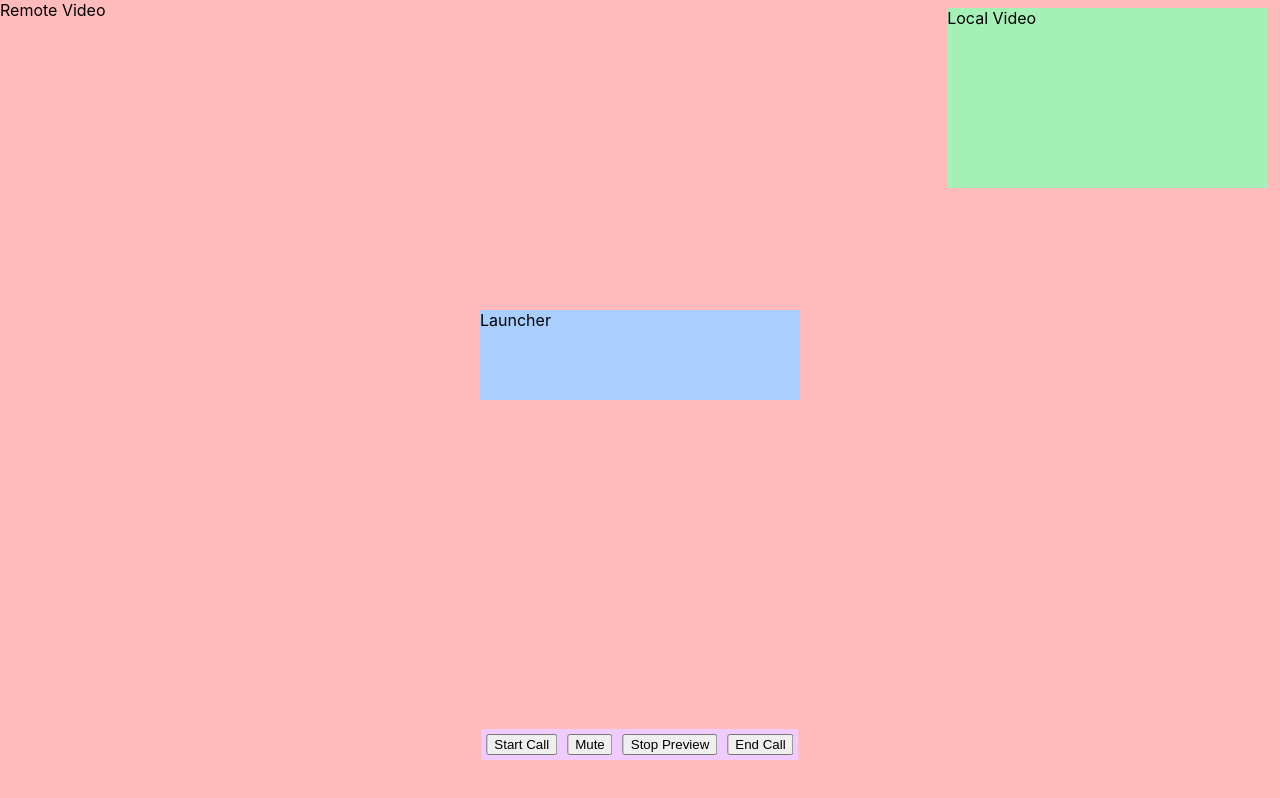
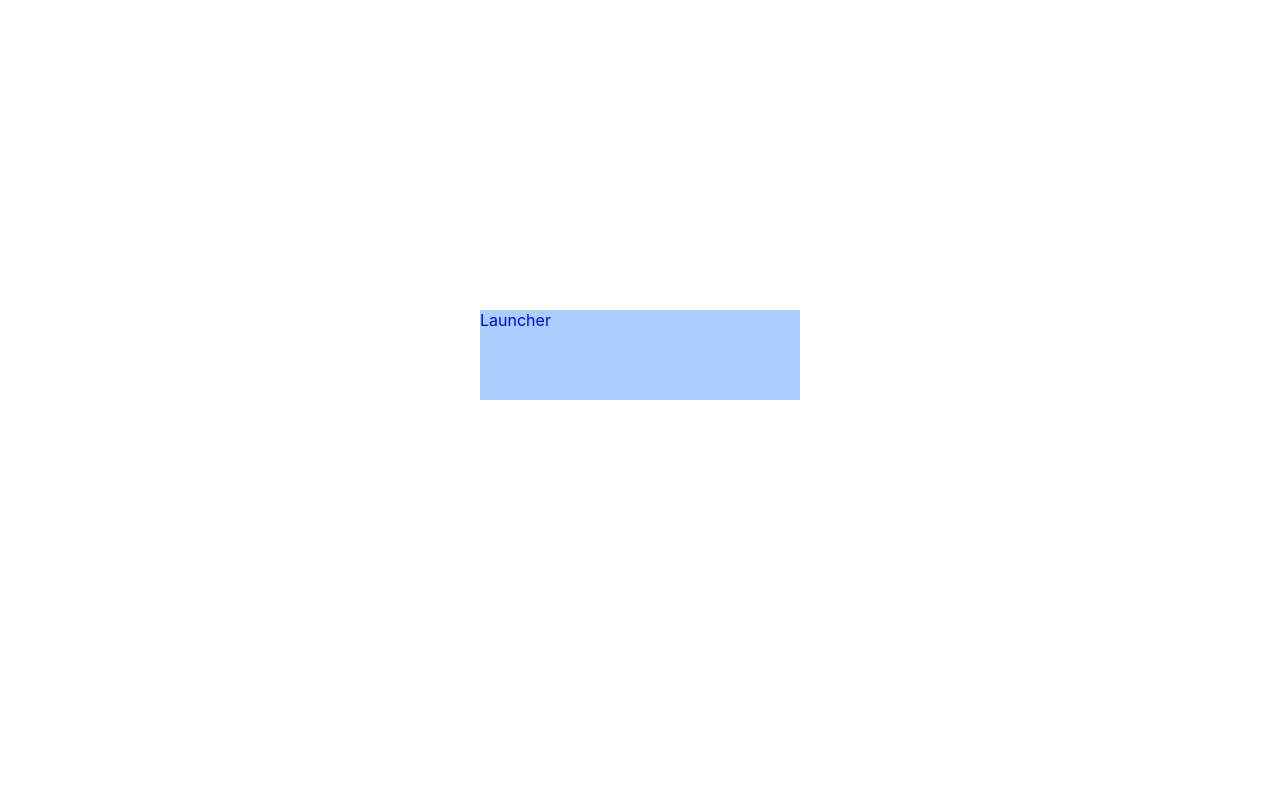
Before and after one commit to johndistasio/webrtc-ui, a React (Create React App) app: page / in a window 1280 px wide. Built offline with nearby package versions, Linux system fonts and the light colour scheme.

Commit message:
Add react-router

```diff
--- a/package.json
+++ b/package.json
@@ -8,6 +8,7 @@
     "@testing-library/user-event": "^7.2.1",
     "react": "^16.13.1",
     "react-dom": "^16.13.1",
+    "react-router-dom": "^5.2.0",
     "react-scripts": "3.4.3"
   },
   "scripts": {
--- a/src/App.css
+++ b/src/App.css
@@ -38,8 +38,8 @@
 
   position: absolute;
 
-  top: 1%;
-  right: 1%;
+  top: 10px;
+  right: 10px;
 }
 
 #controls {
--- a/src/App.js
+++ b/src/App.js
@@ -1,7 +1,34 @@
 import React, { useState } from 'react'
+import { BrowserRouter as Router, Route, Redirect, Switch, Link, useParams, useRouteMatch } from 'react-router-dom'
 import './App.css'
 
 function App () {
+  return (
+    <Router>
+      <Switch>
+        <Route path='/' exact component={Launcher}/>
+        <Route path='/call/:call' component={Call}/>
+        <Route path='*'>
+          <Redirect to='/'/>
+        </Route>
+      </Switch>
+    </Router>
+  )
+}
+
+function Launcher () {
+  const { url } = useRouteMatch()
+
+  return (
+    <Link to={`${url}call/test`}>
+      <div id='launcher'>Launcher</div>
+    </Link>
+  )
+}
+
+function Call () {
+  const { call } = useParams()
+  const { url } = useRouteMatch()
   const [clazz, setClazz] = useState('green')
 
   const toggleColor = () => {
@@ -9,11 +36,13 @@ function App () {
   }
 
   return (
-    <div id='app'>
-      <div id='launcher'>Launcher</div>
-      <div id='remote-video' className='video'>Remote Video</div>
+    <div id='call'>
+      <div id='remote-video' className='video'>{call}</div>
       <div id='local-video' className={clazz} onClick={() => { toggleColor() }}>Local Video</div>
       <div id='controls'>
+        <Link to='/'>
+          <span>Back</span>
+        </Link>
         <button title='Start Call'>Start Call</button>
         <button title='Toggle Mute'>Mute</button>
         <button title='Toggle Preview'>Stop Preview</button>
```
Also changed, not shown: 1 other file (tests, documents, lock files or other folders).
